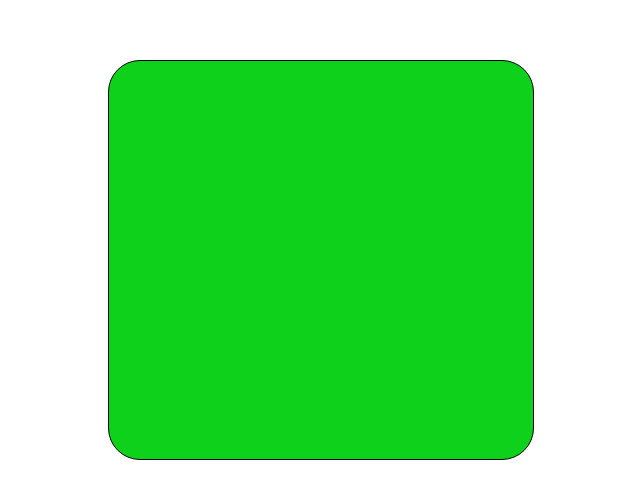
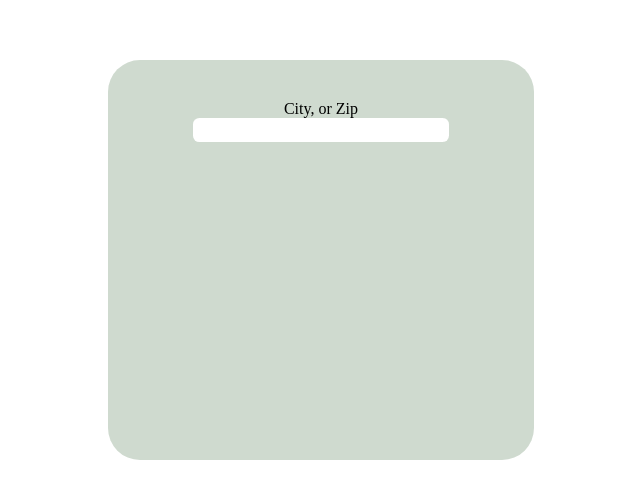
Before and after one commit to dev300blk/apiPractice, a plain HTML site: page index.html in a window 1280 px wide. Shown: the part 140-638 px from the top of the page, without its empty margins (319-959 px from the left). Drawn offline with Linux system fonts and the light colour scheme.

Commit message:
UI: Input field, icon, and data display

```diff
--- a/index.html
+++ b/index.html
@@ -13,13 +13,20 @@
     <main>
         <div class="outer">
         <div class="container">
-            <section id="cityInput">
+
                 <form action="get">
-                    <!-- <label for="location">City, or Zip</label>
-                    <input type="text" name="location" id="location"> -->
+                    <label for="location">City, or Zip</label>
+                    <input type="text" name="location" id="location">
                 </form>
+            <section class="data-display">
+                <section id="icon">
+
+                </section>
+                <section id="weather-data">
+
+                </section>
             </section>
-            <section id="output"></section>
+
         </div>
     </div>
     </main>
--- a/style.css
+++ b/style.css
@@ -15,15 +15,41 @@ main{
     width: 100%;
     display: grid;
     grid-template-columns: 1fr 1fr  2fr 1fr 1fr;
-    grid-template-rows: 1fr 1fr 1fr 1fr;
+    grid-template-rows: repeat(4, 1fr);
 }
 
 .container{
-    border: solid black .5px;
-    background-color: rgb(14, 209, 27);
+    /* border: solid black .5px; */
+    background-color: rgb(207, 218, 207);
     display: grid;
-    grid-template-columns: 1fr 1fr 1fr 1fr 1fr;
-    grid-template-rows: repeat(6, 1fr);
+    grid-template-columns: repeat(5, 1fr);
+    grid-template-rows: repeat(10, 1fr);
     grid-area: 2/3/4/4;
     border-radius: 2rem;
 }
+
+form{
+    display: flex;
+    flex-direction: column;
+    text-align: center;
+    grid-area: 2/2/3/5;
+}
+
+input{
+    line-height: 1.5rem;
+    border: none;
+    border-radius: .4rem;
+}
+.data-display{
+    display:grid;
+    grid-template-rows: 3fr 2fr;
+    grid-area: 3/1/10/6;
+}
+
+#icon{
+    grid-area: 1/1/2/2;
+}
+
+#weather-data{
+    grid-area: 2/1/3/2;
+}
```
